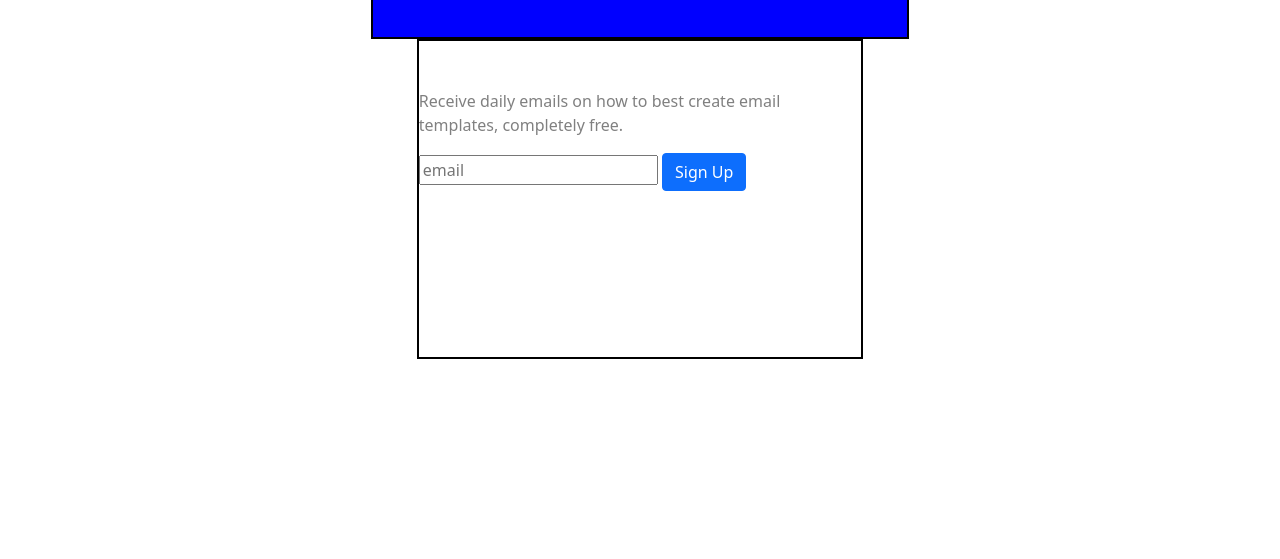
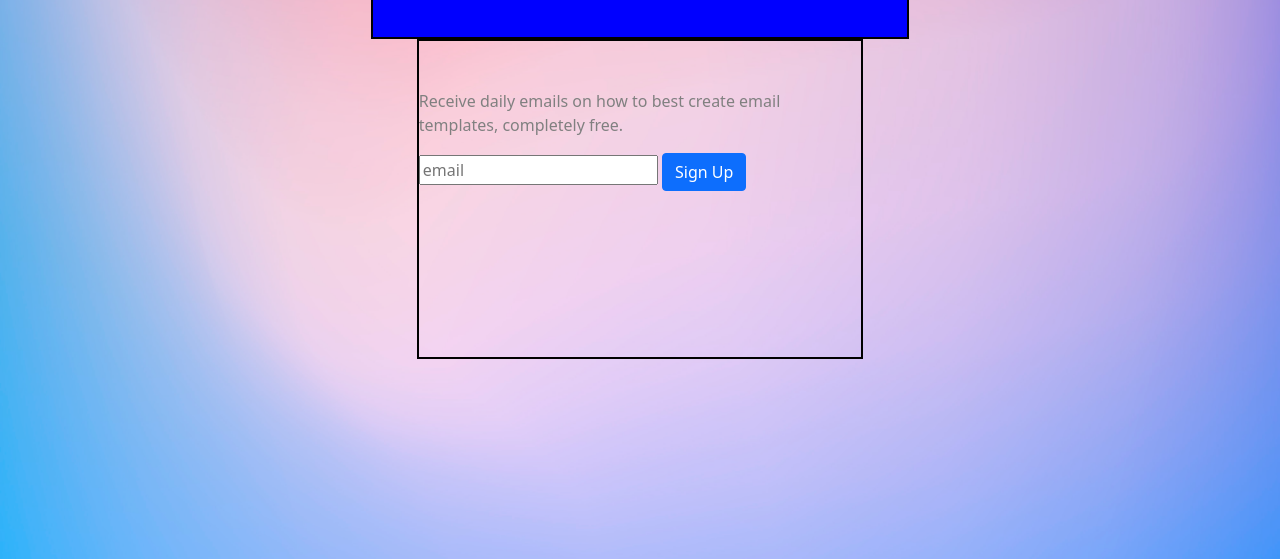
Before and after one commit to joshg1912/newsletter-popup, a website: page index.html in a window 1280 px wide. Shown: the part 241-800 px from the top of the page. Drawn offline with nearby package versions, Linux system fonts and the light colour scheme.

Commit message:
adds assets folder

```diff
--- a/index.html
+++ b/index.html
@@ -1,8 +1,9 @@
 <!DOCTYPE html>
 <html>
     <head>
+        <link rel="stylesheet" href="node_modules/bootstrap/dist/css/bootstrap.css">
         <link rel="stylesheet" href="style.css">
-        <link rel="stylesheet" href="node_modules/bootstrap/dist/css/bootstrap.css">
+
         </head>
     <body>
         <div class="container d-flex flex-column justify-content-center align-items-center">
--- a/style.css
+++ b/style.css
@@ -1,5 +1,6 @@
 body {
-  background-color: blue;
+  background-image: url("Assets/Background.png");
+  background-size: cover;
 }
 
 .container {
```
Also changed, not shown: Assets/Background.png (added), Assets/Pattern.png (added), Assets/User Avatar.svg (added), 1 other file.
